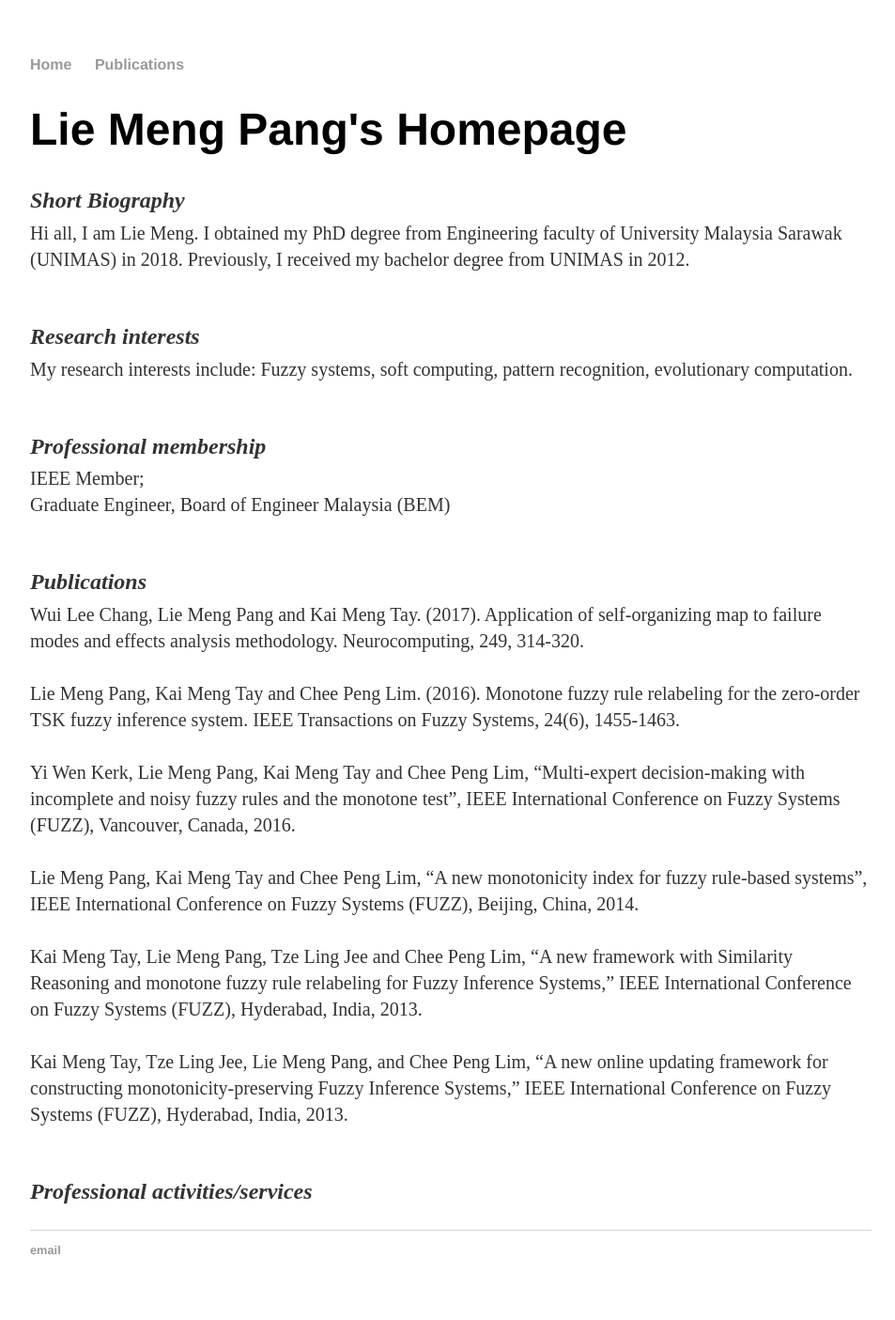
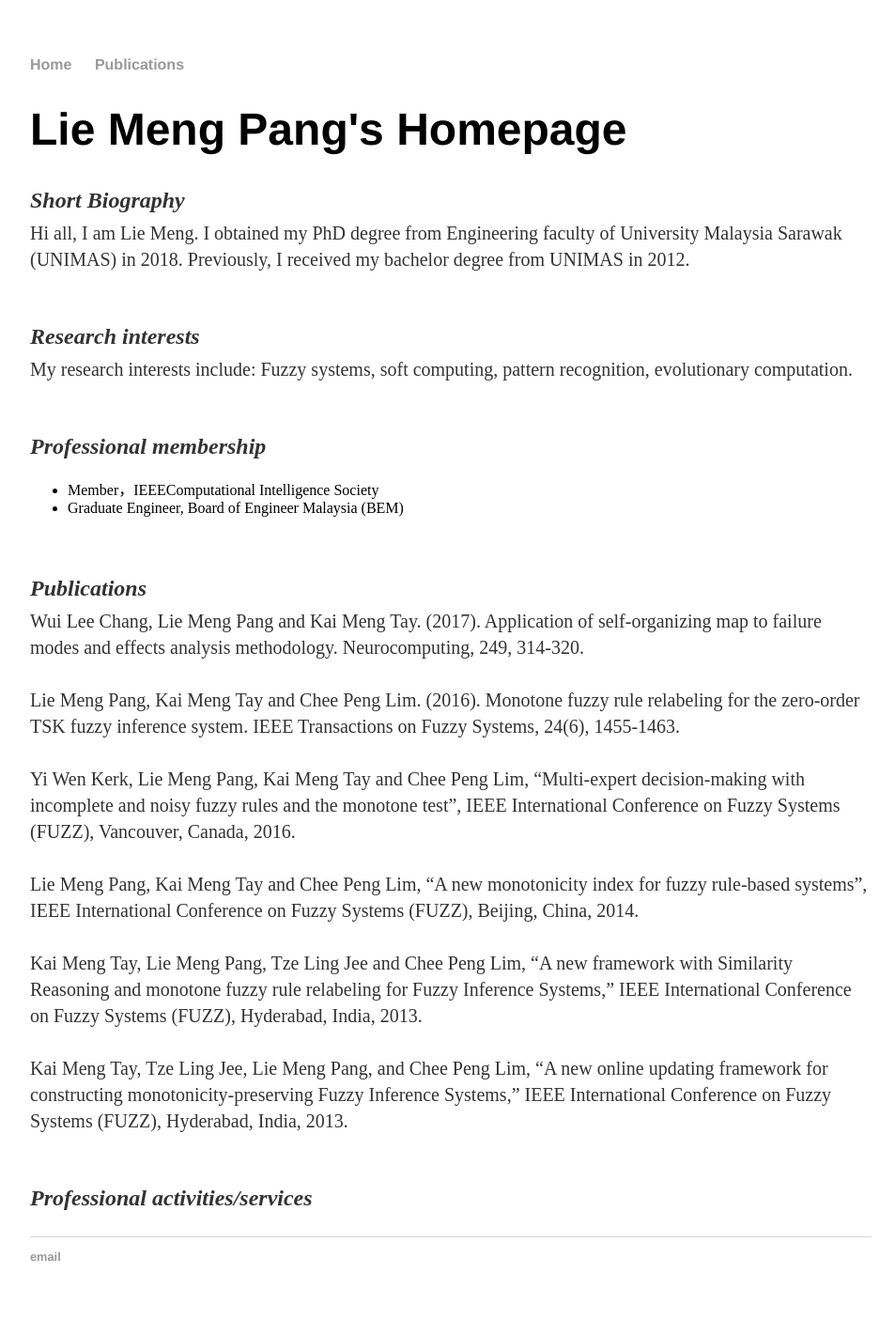
Before and after one commit to lymin1206/test.github.io, a Jekyll site: the page index.html, which Jekyll copies as it is, in a window 1280 px wide. Shown: the whole page at 94% size, without its empty margins (160-1113 px from the left). Built offline with Jekyll 4.4.1, drawn with Linux system fonts in a browser that asks for light colours.

Commit message:
Update index.html

```diff
--- a/index.html
+++ b/index.html
@@ -25,8 +25,8 @@
 					evolutionary computation. <br> <br></p1>
 
 			<p> <em> Professional membership </em> </p>
-			<p1> IEEE Member; <br>
-			Graduate Engineer, Board of Engineer Malaysia (BEM) <br><br> </p1>
+			<ul> <li>Member，IEEEComputational Intelligence Society </li>
+			<li>Graduate Engineer, Board of Engineer Malaysia (BEM) </li><br><br> </ul>
 
 			<p> <em> Publications </em> <br></p>
 			<p1>Wui Lee Chang, Lie Meng Pang and Kai Meng Tay. (2017).
```
